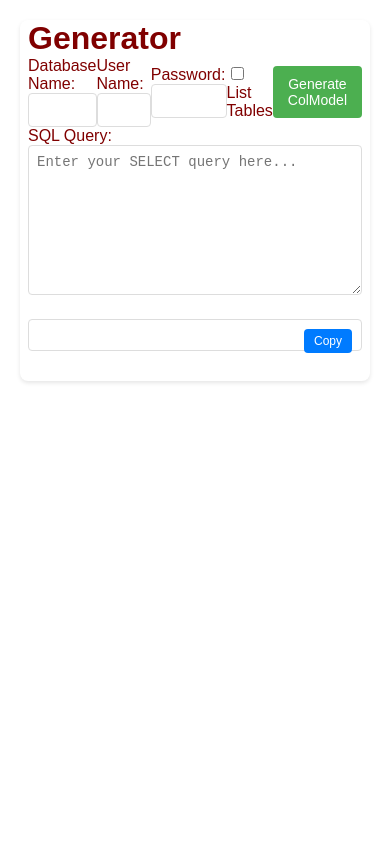
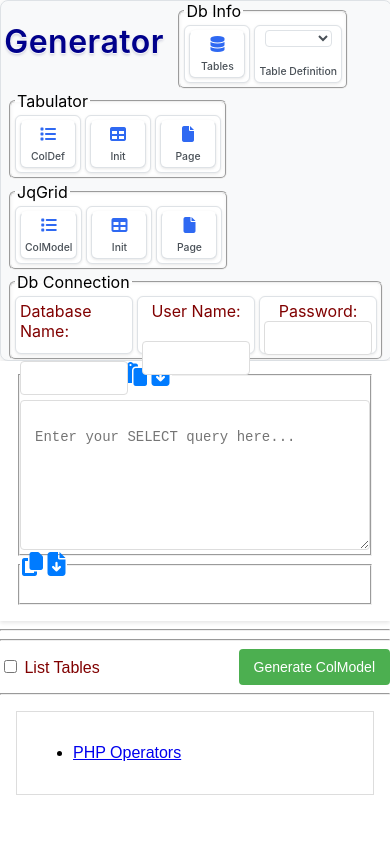
Before and after one commit to ocallit/Generator, a PHP site: page / in a window 390 px wide. Run offline with PHP 8.4, Linux system fonts and the light colour scheme.

Commit message:
Add ocToolbar functionality and enhance UI with new styles
Introduced a new ocToolbar component with CSS and JS for improved UI/UX and accessibility. Refactored index.php to integrate the toolbar and reorganize actions using "switch" for better maintainability. Added dedicated stylesheet for cleaner design and improved responsiveness.

```diff
--- /dev/null
+++ b/assets/css/generator.css
@@ -0,0 +1,98 @@
+
+body {
+    font-family: Arial, sans-serif;
+    margin:0;padding:0;
+    background-color: white;
+}
+
+
+.flexRow {display: flex; flex-direction: row; justify-content: space-between; align-items: center; margin-bottom: 10px;}
+label {color: maroon;}
+input[type="text"],
+input[type="password"],
+textarea {
+    width: 100%;
+    padding: 8px;
+    border: 1px solid #ddd;
+    border-radius: 4px;
+    box-sizing: border-box;
+    font-size: 14px;
+}
+
+textarea {
+    height: 150px;
+    font-family: "Roboto Mono", "Courier New", monospace;
+    resize: vertical;
+    background-color: white;
+    margin:0;padding:2em 1em;
+    width: 100%;
+}
+
+button {
+    background-color: #4CAF50;
+    color: white;
+    padding: 10px 15px;
+    border: none;
+    border-radius: 4px;
+    cursor: pointer;
+    font-size: 14px;
+}
+
+button:hover {
+    background-color: #45a049;
+}
+
+.container {
+    background-color: white;
+    margin:0;
+    padding: 0.3em 1em 1em 1em;
+    box-shadow: 0 2px 4px rgba(0, 0, 0, 0.1);
+}
+
+.ocCopyEdit {cursor: pointer;color: #007bff;}
+
+.form-group {}
+
+.result {
+    margin-top: 20px;
+    position: relative;
+}
+
+.result pre {
+    background-color: white;
+    padding: 15px;
+    border: 1px solid #ddd;
+    border-radius: 4px;
+    overflow-x: auto;
+    white-space: pre-wrap;
+    word-wrap: break-word;
+    font-size: 14px;
+    line-height: 1.5;
+}
+
+.copy-btn {
+    position: absolute;
+    top: 10px;
+    right: 10px;
+    background-color: #007bff;
+    font-size: 12px;
+    padding: 5px 10px;
+}
+
+.copy-btn:hover {
+    background-color: #0056b3;
+}
+
+.error {
+    color: #721c24;
+    background-color: #f8d7da;
+    border: 1px solid #f5c6cb;
+    margin: 10px 0;
+    padding: 10px;
+    border-radius: 4px;
+}
+
+h1 {
+    color: #333;
+    margin-bottom: 20px;
+}
--- /dev/null
+++ b/assets/ocToolbar/css/ocToolbar.css
@@ -0,0 +1,202 @@
+
+:root {
+    /* Color variables */
+    --toolbar-bg: #f8f9fa;
+    --toolbar-border: #dee2e6;
+    --toolbar-button-bg: #ffffff;
+    --toolbar-button-text: #495057;
+    --toolbar-button-hover-bg: #e9ecef;
+    --toolbar-button-hover-border: #c0c7d0;
+    --toolbar-button-active-bg: #e2e8f0;
+    --toolbar-button-active-text: #2d3748;
+    --toolbar-button-shadow: rgba(0, 0, 0, 0.1);
+    --toolbar-button-active-shadow-inner: rgba(0, 0, 0, 0.07);
+    --toolbar-button-active-indicator: #4361ee;
+    --toolbar-item-height: 65px;
+    --toolbar-icon-primary: #2f69f2;
+    --toolbar-icon-secondary: #AAA9A2;
+}
+
+/* Toolbar container */
+.ocToolbar {
+    font-family: -apple-system, BlinkMacSystemFont, 'Segoe UI', Roboto, Oxygen, Ubuntu, Cantarell, 'Open Sans', 'Helvetica Neue', sans-serif;
+    display: flex;
+    background-color: var(--toolbar-bg);
+    border-radius: 8px;
+    padding: 0.15em;
+    gap:0;
+    box-shadow: 0 2px 10px var(--toolbar-button-shadow);
+    border: 1px solid var(--toolbar-border);
+    align-items: stretch; /* Makes all items the same height */
+    flex-wrap: wrap;
+    width: fit-content;
+    margin: 0;
+}
+
+.ocToolbarGroup {
+    display: flex;
+    flex-direction: row;
+    gap: 0.25em;
+    border-radius: 6px;
+    background-color: var(--toolbar-button-bg);
+    box-shadow: inset 0 0 4px rgba(0,0,0,0.05);
+    padding: 0.25em;
+    margin: 0 0.5em;
+}
+
+/* Common base styles for all items */
+.ocToolbar .ocToolbarItem {
+    background-color: var(--toolbar-button-bg);
+    border: 1px solid var(--toolbar-border);
+    border-radius: 6px;
+    display: flex;
+    flex-direction: column;
+    align-items: center;
+    justify-content: space-between;
+    color: var(--toolbar-button-text);
+    transition: all 0.2s ease;
+    position: relative;
+    min-width: 64px;
+    box-shadow: 0 1px 3px var(--toolbar-button-shadow);
+    transform: translateY(0);
+    height: var(--toolbar-item-height);
+    box-sizing: border-box;
+    padding: 0.35em 0.5em;
+}
+
+.ocToolbar button.ocToolbarItem:active {
+    transform: translateY(1px);
+    box-shadow: inset 0 1px 3px var(--toolbar-button-active-shadow-inner);
+}
+.ocToolbar .ocToolbarItem:hover {
+    background-color: var(--toolbar-button-hover-bg);
+    border-color: var(--toolbar-button-hover-border);
+    transform: translateY(-1px);
+    box-shadow: 0 2px 5px var(--toolbar-button-shadow);
+}
+
+/* Specific styles for buttons and links */
+.ocToolbar button.ocToolbarItem,
+.ocToolbar a.ocToolbarItem {
+    cursor: pointer;
+    text-decoration: none;
+    font-family: inherit;
+    font-size: 1em;
+}
+
+/* Icon styling */
+.ocToolbar .ocToolbarItem i {
+    font-size: 1.1em;
+    margin-bottom: 0.2em;
+}
+
+/* Text styling */
+.ocToolbar .ocToolbarItem p {
+    margin: 0;
+    font-size: 0.7em;
+    font-weight: 500;
+    text-align: center;
+}
+
+/** #region Toggle buttons/checkboxes */
+.ocToolbar input[type="checkbox"] {
+    position: absolute;
+    opacity: 0;
+    height: 0;
+    width: 0;
+}
+
+.ocToolbar LABEL {
+    cursor: pointer;
+}
+
+/* Checkbox toggle - OFF state (raised) */
+.ocToolbar input[type="checkbox"] + LABEL {
+    background-color: var(--toolbar-button-bg);
+    box-shadow: 0 1px 3px var(--toolbar-button-shadow);
+    border-top: 2px solid transparent;
+}
+
+/* Checkbox toggle - ON state (pressed) */
+.ocToolbar input[type="checkbox"]:checked + LABEL {
+    background-color: var(--toolbar-button-active-bg);
+    color: var(--toolbar-button-active-text);
+    border-color: var(--toolbar-border);
+    box-shadow: inset 0 1px 3px var(--toolbar-button-active-shadow-inner);
+    transform: translateY(1px);
+    border-top: 2px solid var(--toolbar-button-active-indicator);
+}
+
+
+
+
+/* #endregion */
+
+/* Select styling - more compact */
+.ocToolbar .ocToolbarSelectItem {
+    display: flex;
+    flex-direction: column;
+    justify-content: space-between;
+}
+
+.ocToolbar .ocToolbarSelectItem select {
+    width: 100%;
+    height: 1.5em;
+    padding: 0 0.25em;
+    border: 1px solid var(--toolbar-border);
+    border-radius: 4px;
+    background-color: white;
+    font-family: inherit;
+    font-size: 0.7em;
+    color: var(--toolbar-button-text);
+    cursor: pointer;
+}
+
+.ocToolbar .ocToolbarSelectItem select:focus {
+    outline: none;
+    border-color: var(--toolbar-button-active-indicator);
+    box-shadow: 0 0 0 1px rgba(67, 97, 238, 0.3);
+}
+
+/* */
+.ocToolbarMessage {
+    margin: 0;
+    padding: 0.1em 0.25em 0.1em 0.2em;
+    text-align: center;
+    justify-content: center;
+    background-color: transparent;
+    box-shadow: none;
+    border: none;
+    pointer-events: auto;
+    color: var(--toolbar-button-text);
+    line-height: 1.1;
+}
+
+.ocToolbarTitle {
+    color: #00008B; /* Dark blue */
+    text-shadow: 0px 1px 1px rgba(255, 255, 255, 0.9),
+    0px 2px 3px rgba(0, 0, 80, 0.2);
+    letter-spacing: 0.5px;
+    font-weight: 600;
+}
+/* Responsive design chage gap and padding? */
+@media (max-width: 600px) {
+    .ocToolbar {
+        padding: 0.15em;
+        gap: 0.15em;
+    }
+
+    .ocToolbar .ocToolbarItem {
+        min-width: 56px;
+        height: 58px;
+        padding: 0.25em;
+    }
+
+    .ocToolbar .ocToolbarItem i {
+        font-size: 1em;
+    }
+
+    .ocToolbar .ocToolbarItem p {
+        font-size: 0.65em;
+    }
+}
--- a/index.php
+++ b/index.php
@@ -22,21 +22,22 @@ if($_SERVER['REQUEST_METHOD'] === 'POST') {
         ];
         $sqlExecutor = new SqlExecutor($config);
 
-
-
         $query = $_POST['query'] ?? '';
-        $ver = $_POST['ver'] ?? '';
-        if($ver == 'Tablas') {
+        switch( $_POST['action'] ?? '') {
+            case 'listTables':
                 $r = $sqlExecutor->array("SHOW FULL TABLES");
                 $tables = [];
                 foreach($r as $table)
                     $tables[] = reset($table) . ($table['Table_type'] !== 'BASE TABLE' ? ' (VIEW)' : '');
                 $result = "<ol style='line-height:2em;column-count:4'><li>" . implode("</li><li>", $tables) . "</li></ol>";
-        } elseif(!empty($query)) {
+                break;
+            default:
+                if(!empty($query)) {
                     DatabaseMetadata::initialize($sqlExecutor);
                     $builder = new ColModelBuilder($sqlExecutor);
                     $colModel = $builder->buildFromQuery($query);
                     $result = htmlspecialchars($builder->toJson($colModel));
+                }
         }
 
     } catch(Exception $e) {
@@ -49,146 +50,134 @@ if($_SERVER['REQUEST_METHOD'] === 'POST') {
     <meta charset="UTF-8">
     <meta name="viewport" content="width=device-width, initial-scale=1.0">
     <title>Generator</title>
-    <script src="https://code.jquery.com/jquery-3.7.1.min.js"></script>
-    <style>
-        body {
-            font-family: Arial, sans-serif;
-            max-width: 1200px;
-            margin: 20px auto;
-            padding: 0 20px;
-            background-color: white;
-        }
+    <link rel="stylesheet" href="https://cdnjs.cloudflare.com/ajax/libs/font-awesome/6.7.2/css/all.min.css">
+    <link rel="stylesheet" href="assets/css/generator.css">
+    <link rel="stylesheet" href="assets/ocToolbar/css/ocToolbar.css">
+</head>
+<body style="padding:0;margin:0">
+<form method="post" id="colmoForm" style="width:100%;padding:0;margin:0">
+<header class="ocToolbar generatorToolbar" style="padding:0;margin: 0;width:100%" role="toolbar" aria-label="Main toolbar">
+    <div class="ocToolbarMessage"><h1 class="ocToolbarTitle">Generator</h1></div>
 
-        .container {
-            background-color: white;
-            margin:0;
-            padding: 0 0.5em 1em 0.5em;
-            border-radius: 8px;
-            box-shadow: 0 2px 4px rgba(0, 0, 0, 0.1);
-        }
+    <fieldset class="ocToolbarGroup"><legend>Db Info</legend>
+        <div class="ocToolbarItem ocToggle">
+            <input role="switch" aria-checked="false" type="checkbox" id="listTables" onchange="this.form.submit()" value="listTables" name="action">
+            <label for="listTables" class="ocToolbarItem">
+                <i aria-hidden="true" class="fa-solid fa-database" style="color:var(--toolbar-icon-primary)"></i>
+                <p>Tables</p>
+            </label>
+        </div>
 
-        .form-group {
+        <div class="ocToolbarItem" style="justify-content: space-between"><label class="ocToolbarSelectItem">
+                <select class="statusSelect" name="defineTable" oninput="this.form.submit()">
+                    <option value=""></option>
+                    <option>Table 1</option>
+                    <option>Table 2</option>
+                </select>
+            </label>
+            <p>Table Definition</p>
+        </div>
+    </fieldset>
 
-        }
-        .flexRow {display: flex; flex-direction: row; justify-content: space-between; align-items: center; margin-bottom: 10px;}
-        label {color: maroon;}
-        input[type="text"],
-        input[type="password"],
-        textarea {
-            width: 100%;
-            padding: 8px;
-            border: 1px solid #ddd;
-            border-radius: 4px;
-            box-sizing: border-box;
-            font-size: 14px;
-        }
+    <fieldset class="ocToolbarGroup"><legend>Tabulator</legend>
+        <div class="ocToolbarItem ocToggle">
+            <input role="switch" aria-checked="false" type="checkbox" id="tabulatorColModel" onchange="this.form.submit()" value="tabulatorColModel" name="action">
+            <label for="tabulatorColModel" class="ocToolbarItem">
+                <i aria-hidden="true" class="fa-solid fa-list" style="color:var(--toolbar-icon-primary)"></i>
+                <p>ColDef</p>
+            </label>
+        </div>
+        <div class="ocToolbarItem ocToggle">
+            <input role="switch" aria-checked="false" type="checkbox" id="tabulatorDef" onchange="this.form.submit()" value="tabulatorDef" name="action">
+            <label for="tabulatorDef" class="ocToolbarItem">
+                <i aria-hidden="true" class="fa-solid fa-table" style="color:var(--toolbar-icon-primary)"></i>
+                <p>Init</p>
+            </label>
+        </div>
+        <div class="ocToolbarItem ocToggle">
+            <input role="switch" aria-checked="false" type="checkbox" id="tabulatorTemplate" onchange="this.form.submit()" value="tabulatorTemplate" name="action">
+            <label for="tabulatorTemplate" class="ocToolbarItem">
+                <i aria-hidden="true" class="fa-solid fa-file" style="color:var(--toolbar-icon-primary)"></i>
+                <p>Page</p>
+            </label>
+        </div>
+    </fieldset>
 
-        textarea {
-            height: 150px;
-            font-family: "Roboto Mono", "Courier New", monospace;
-            resize: vertical;
-            background-color: white;
-        }
+    <fieldset class="ocToolbarGroup"><legend>JqGrid</legend>
+        <div class="ocToolbarItem ocToggle">
+            <input role="switch" aria-checked="false" type="checkbox" id="jqGridColModel" onchange="this.form.submit()" value="jqGridColModel" name="action">
+            <label for="jqGridColModel" class="ocToolbarItem">
+                <i aria-hidden="true" class="fa-solid fa-list" style="color:var(--toolbar-icon-primary)"></i>
+                <p>ColModel</p>
+            </label>
+        </div>
+        <div class="ocToolbarItem ocToggle">
+            <input role="switch" aria-checked="false" type="checkbox" id="jqGridDef" onchange="this.form.submit()" value="jqGridDef" name="action">
+            <label for="jqGridDef" class="ocToolbarItem">
+                <i aria-hidden="true" class="fa-solid fa-table" style="color:var(--toolbar-icon-primary)"></i>
+                <p>Init</p>
+            </label>
+        </div>
+        <div class="ocToolbarItem ocToggle">
+            <input role="switch" aria-checked="false" type="checkbox" id="jqGridTemplate" onchange="this.form.submit()" value="jqGridTemplate" name="action">
+            <label for="jqGridTemplate" class="ocToolbarItem">
+                <i aria-hidden="true" class="fa-solid fa-file" style="color:var(--toolbar-icon-primary)"></i>
+                <p>Page</p>
+            </label>
+        </div>
+    </fieldset>
 
-        button {
-            background-color: #4CAF50;
-            color: white;
-            padding: 10px 15px;
-            border: none;
-            border-radius: 4px;
-            cursor: pointer;
-            font-size: 14px;
-        }
-
-        button:hover {
-            background-color: #45a049;
-        }
-
-        .result {
-            margin-top: 20px;
-            position: relative;
-        }
-
-        .result pre {
-            background-color: white;
-            padding: 15px;
-            border: 1px solid #ddd;
-            border-radius: 4px;
-            overflow-x: auto;
-            white-space: pre-wrap;
-            word-wrap: break-word;
-            font-size: 14px;
-            line-height: 1.5;
-        }
-
-        .copy-btn {
-            position: absolute;
-            top: 10px;
-            right: 10px;
-            background-color: #007bff;
-            font-size: 12px;
-            padding: 5px 10px;
-        }
-
-        .copy-btn:hover {
-            background-color: #0056b3;
-        }
-
-        .error {
-            color: #721c24;
-            background-color: #f8d7da;
-            border: 1px solid #f5c6cb;
-            margin: 10px 0;
-            padding: 10px;
-            border-radius: 4px;
-        }
-
-        h1 {
-            color: #333;
-            margin-bottom: 20px;
-        }
-    </style>
-</head>
-<body>
-<div class="container">
-    <h1 style="color:maroon;margin:0;padding:0">Generator</h1>
-    <form method="post" id="colmoForm">
-
-        <div class="flexRow" style="margin-bottom:0;padding-bottom:0">
-            <div class="form-group">
+    <fieldset class="ocToolbarGroup"><legend>Db Connection</legend>
+        <div class="ocToolbarItem">
             <label for="databaseName">Database Name:</label><br>
             <input type="text" id="databaseName" name="databaseName" required>
         </div>
-            <div class="form-group">
+        <div class="ocToolbarItem">
             <label for="userName">User Name:</label><br>
             <input type="text" id="userName" name="userName" required>
         </div>
-            <div class="form-group">
+        <div class="ocToolbarItem">
             <label for="password">Password:</label>
             <input type="password" id="password" name="password" required>
         </div>
+    </fieldset>
+</header>
+<div class="container">
 
-            <div><label style="cursor: pointer;"><input value="Tablas" name="ver" type="checkbox" onchange="this.form.submit()"> List Tables</label></div>
-            <div><button type="submit">Generate ColModel</button></div>
 
-        </div>
-        <div class="form-group" style="margin-top:0;padding-top:0">
-            <label for="query">SQL Query:</label><br>
+
+
+        <fieldset style="padding:1em 0 0 0"><legend><label for="query">Sql Query</label>
+                <span><i title="copy" class="fa-solid fa-copy fa-xl ocCopyEdit"></i> <i title="Paste" class="fa-solid fa-paste fa-xl ocCopyEdit"></i> <i title="Download" class="fa-solid fa-file-arrow-down fa-xl ocCopyEdit"></i></span>
+            </legend>
             <textarea id="query" name="query" required
                       placeholder="Enter your SELECT query here..."><?= htmlspecialchars($_POST['query'] ?? '') ?></textarea>
+        </fieldset>
+
+        <?php if($error) echo "<div class='error'>" . htmlspecialchars($error)  . "</div>"; ?>
+
+    <fieldset style="padding:1em 0 0 0"><legend>
+            <span><i title="copy" class="fa-solid fa-copy fa-xl ocCopyEdit" onclick="copyResult()"></i> <i title="Download" class="fa-solid fa-file-arrow-down fa-xl ocCopyEdit"></i></span>
+        </legend>
+        <pre id="result"><?= $result ?></pre>
+    </fieldset>
 </div>
 </form>
 
-    <?php if($error): ?>
-        <div class="error"><?= htmlspecialchars($error) ?></div>
-    <?php endif; ?>
-
-    <div class="result">
-        <button class="copy-btn" onclick="copyResult()">Copy</button>
-        <pre id="result"><?= $result ?></pre>
+<hr>
+<hr>
+<div class="flexRow" style="margin-bottom:0;padding-bottom:0">
+    <div><label style="cursor: pointer;"><input value="Tablas" name="ver" type="checkbox" onchange="this.form.submit()"> List Tables</label></div>
+    <div><button type="submit">Generate ColModel</button></div>
 </div>
+<hr>
+<div style="margin:1em;padding:1em;border:1px solid #ddd">
+    <ul>
+        <li><a href="https://php-operators.com/">PHP Operators</a>
+    </ul>
 </div>
 
+<script src="https://code.jquery.com/jquery-3.7.1.min.js"></script>
 <script>
     document.addEventListener('DOMContentLoaded', function() {
         const fields = ['databaseName', 'userName', 'password'];
```
Also changed, not shown: assets/ocToolbar/js/ocToolbar.js (added, +16 -0 lines). Lines whose indentation alone changed are shown as unchanged.
